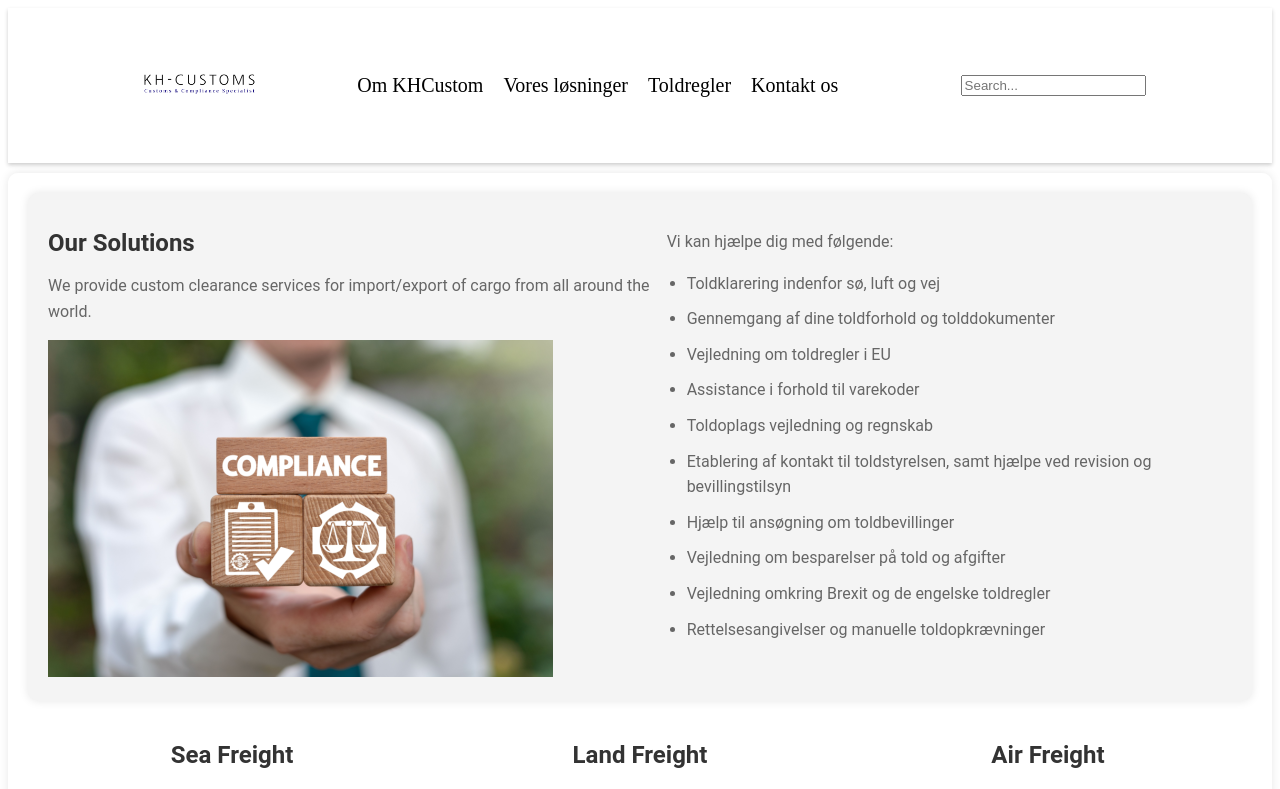
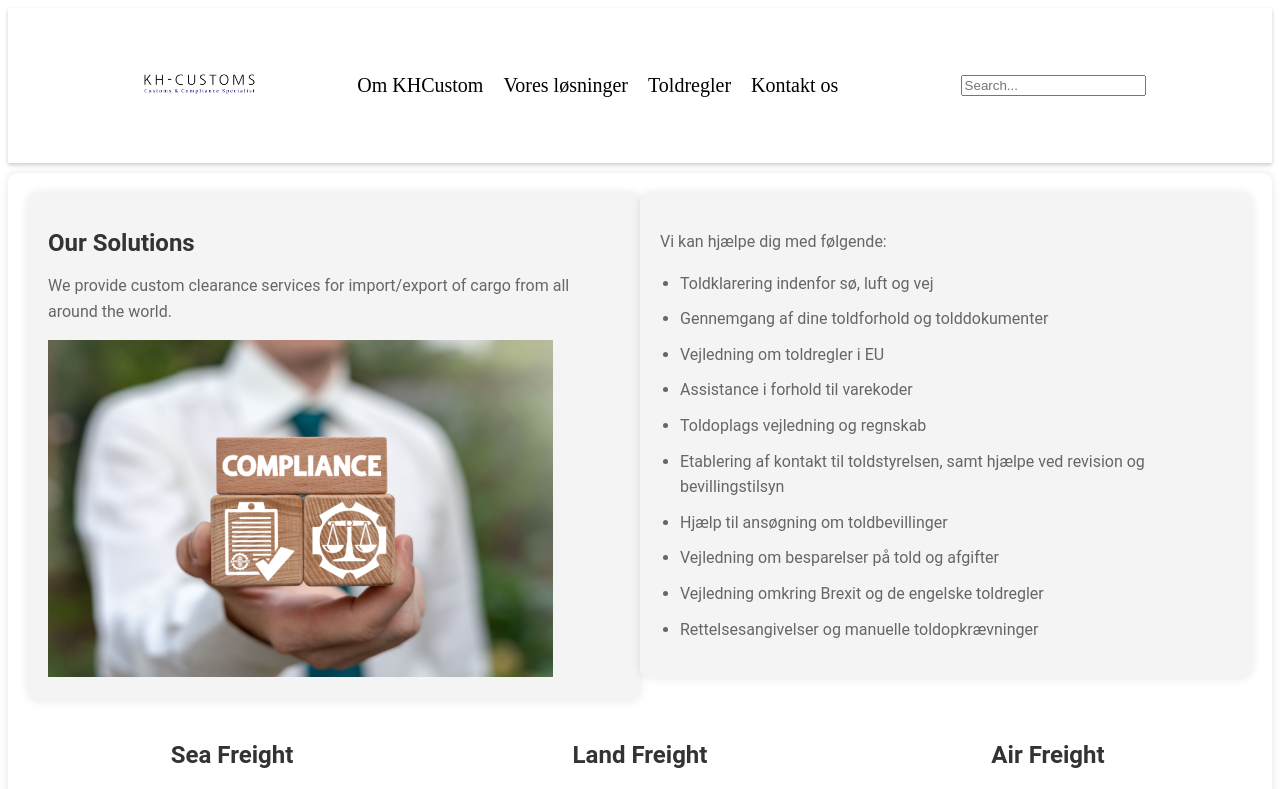
Before and after one commit to Jesperejohannsen/khCustoms, a React (Vite) app: page /services in a window 1280 px wide. Shown: the top 789 px of the page. Built offline with nearby package versions, Linux system fonts and the light colour scheme.

Commit message:
changing last css

```diff
--- a/src/components/solutionSite/solutionsSite.css
+++ b/src/components/solutionSite/solutionsSite.css
@@ -27,13 +27,17 @@
   }
 
   .solutionsSectionOne {
+    display: flex;
+    justify-content: space-between;
+    align-items: start;
+  }
+
+  .solutionsSectionOne > div {
     background-color: #f4f4f4;
     padding: 20px;
     border-radius: 10px;
     box-shadow: 0px 0px 10px rgba(0, 0, 0, 0.1);
-    margin-bottom: 20px;
-    display: flex;
-    justify-self: space-between;
+    flex: 1;
   }
 
   .solutionsSectionOne h1 {
```
